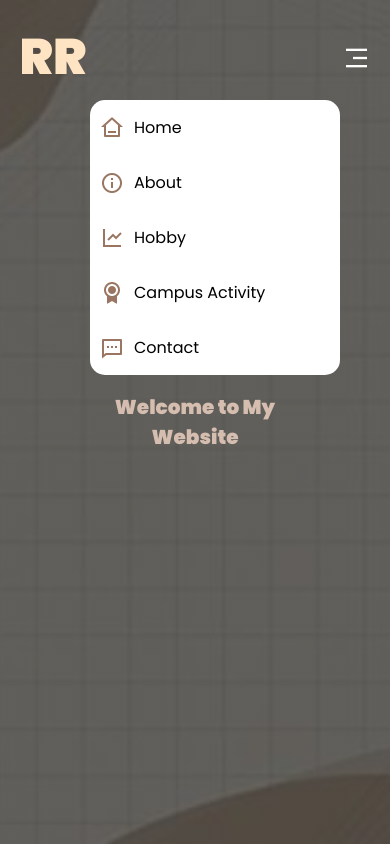
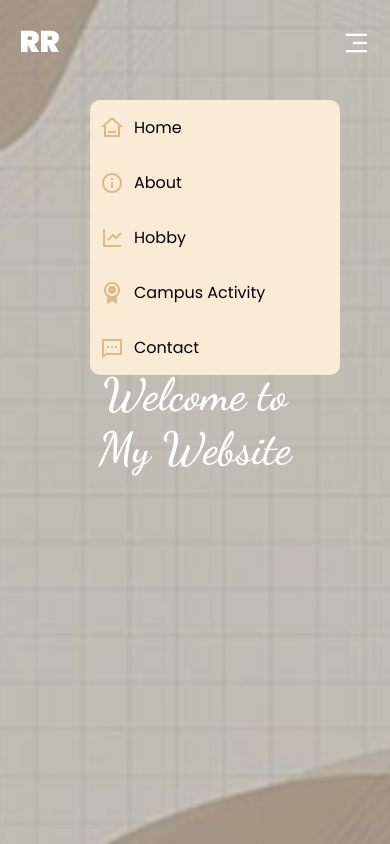
Before and after one commit to yanevannn/resvicantik, a plain HTML site: page index.html in a window 390 px wide. Both pictures are taken after a click on the element 356 px from the left and 57 px from the top of the page. Shown: the top 844 px of the page. Drawn offline with nearby package versions, Linux system fonts and the light colour scheme.

Commit message:
komit 3 fix

```diff
--- a/CSS/style.css
+++ b/CSS/style.css
@@ -14,12 +14,12 @@
 header {
   width: 100%;
   height: 100vh;
-  background-image: linear-gradient(rgba(0, 0, 0, 0.6), rgba(0, 0, 0, 0.6)), url(../CSS/background.jpg);
+  background-image: linear-gradient(rgba(0, 0, 0, 0.2), rgba(0, 0, 0, 0.2)), url(../CSS/background.jpg);
   background-size: cover;
   background-position: center;
   background-repeat: no-repeat;
   background-attachment: fixed;
-  color: #9a7662;
+  color: burlywood;
 }
 
 .navigation {
@@ -35,8 +35,8 @@ header {
 }
 
 .navigation .box-navigation .box:nth-child(1) h1 {
-  font-size: 50px;
-  color: bisque;
+  font-size: 30px;
+  color: white;
 }
 
 .navigation .box-navigation .box:nth-child(2) ul {
@@ -51,7 +51,7 @@ header {
 
 .navigation .box-navigation .box:nth-child(2) ul li a {
   text-decoration: none;
-  color: bisque;
+  color: white;
   transition: all 0.3s ease;
 }
 
@@ -76,9 +76,10 @@ header .hero {
 }
 
 header .hero h1 {
-  color: #d5bdaf;
-  font-size: 40px;
+  color: white;
+  font-size: 45px;
   text-align: center;
+  font-family: 'Dancing Script', cursive;
 }
 
 /*about style*/
@@ -168,14 +169,13 @@ header .hero h1 {
 
 .campus-activity .box-campus-activity img {
   width: 300px;
-  height: 200px;
+
   margin: 20px;
-  border-radius: 10px
+  border-radius: 10px;
 }
 
-.campus-activity {
-  border: ;
-}
+/* .campus-activity {
+} */
 
 /* contact */
 .contact {
@@ -246,9 +246,9 @@ footer p {
     position: absolute;
     top: 50px;
     right: 50px;
-    background-color: white;
+    background-color: antiquewhite;
     width: 250px;
-    border-radius: 15px;
+    border-radius: 10px;
     opacity: 0;
     transition: all 0.3s ease;
   }
@@ -387,7 +387,7 @@ footer p {
 
 @media screen and (max-width: 475px) {
   header .hero h1 {
-    font-size: 20px;
+    font-size: 45px;
   }
 
   .about .box-about .box:nth-child(1) h1 {
--- a/index.html
+++ b/index.html
@@ -7,7 +7,7 @@
     <link rel="stylesheet" href="CSS/style.css" />
     <link rel="preconnect" href="https://fonts.googleapis.com" />
     <link rel="preconnect" href="https://fonts.gstatic.com" crossorigin />
-    <link href="https://fonts.googleapis.com/css2?family=Poppins:wght@400;600;900&display=swap" rel="stylesheet" />
+    <link href="https://fonts.googleapis.com/css2?family=Caveat:wght@500;700&family=Dancing+Script:wght@600&family=Poppins:wght@400;600;900&display=swap" rel="stylesheet">
     <link href="https://cdn.jsdelivr.net/npm/remixicon@2.5.0/fonts/remixicon.css" rel="stylesheet" />
     <link rel="stylesheet" href="https://cdnjs.cloudflare.com/ajax/libs/animate.css/4.1.1/animate.min.css" />
     <link href="https://unpkg.com/aos@2.3.1/dist/aos.css" rel="stylesheet">
@@ -153,6 +153,7 @@
                 <td><textarea name="pesan" id="pesan" placeholder="Masukkan Pesan" autocomplete="off"></textarea></td>
               </tr>
             </table>
+            <input type="submit" value="Kirim" class="btn">
           </form>
         </div>
       </div>
```
